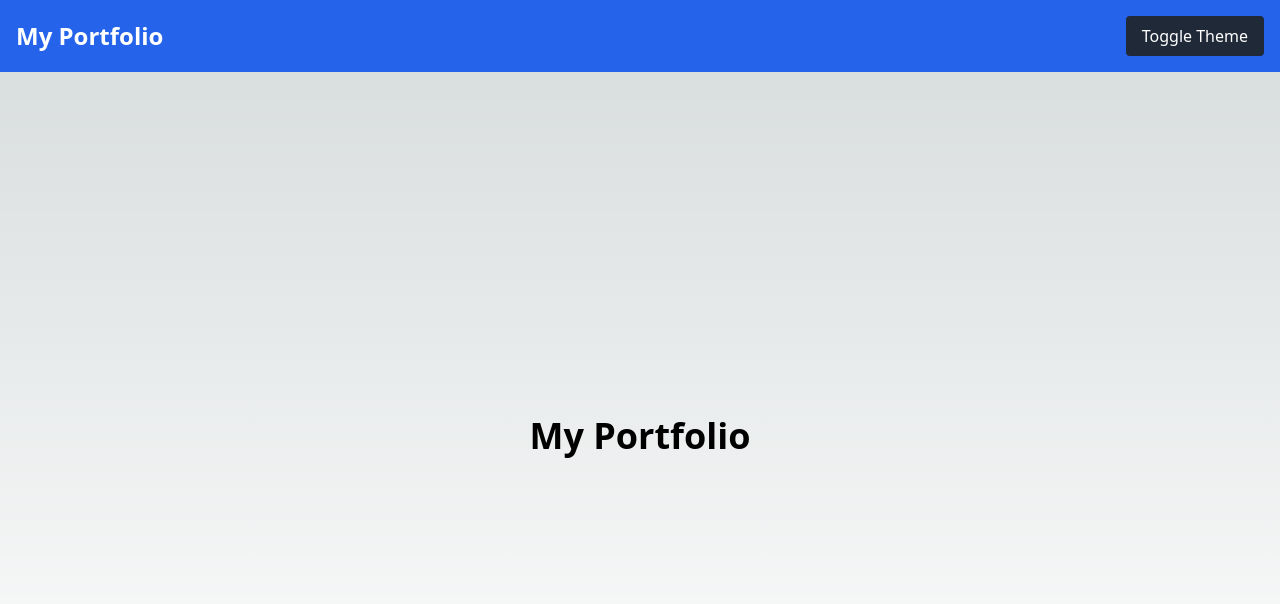
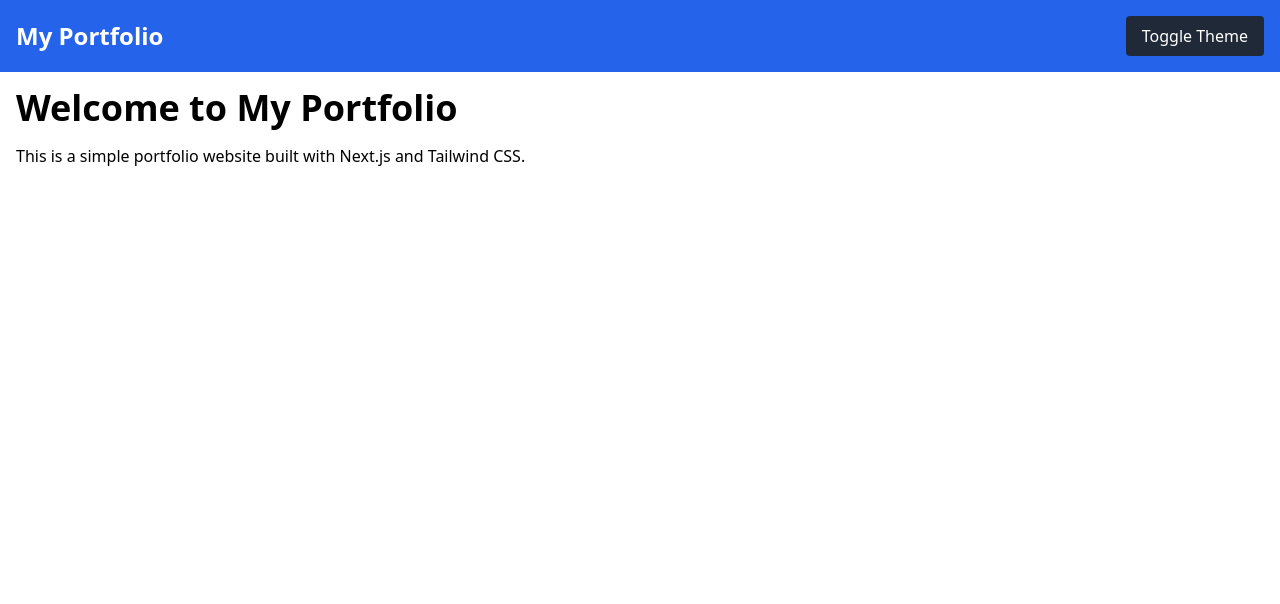
Before and after one commit to ggggggggithub/my-portfolio, a Next.js app: page / in a window 1280 px wide. Shown: the top 604 px of the page. Built offline with nearby package versions, Linux system fonts and the light colour scheme.

Commit message:
fix darkmode

```diff
--- a/src/app/Components/Header.tsx
+++ b/src/app/Components/Header.tsx
@@ -1,14 +1,28 @@
-import { useTheme } from "./ThemeProvider";
+"use client";
+
+import { useState, useEffect } from "react";
 
 const Header = () => {
-  const { toggleTheme } = useTheme();
+  const [isDarkMode, setIsDarkMode] = useState(false);
+
+  useEffect(() => {
+    if (isDarkMode) {
+      document.documentElement.classList.add("dark");
+    } else {
+      document.documentElement.classList.remove("dark");
+    }
+  }, [isDarkMode]);
+
+  const toggleTheme = () => {
+    setIsDarkMode(!isDarkMode);
+  };
 
   return (
-    <header className="bg-blue-600 text-white p-4 flex justify-between items-center">
+    <header className="bg-blue-600 dark:bg-gray-900 text-white dark:text-gray-300 p-4 flex justify-between items-center">
       <h1 className="text-2xl font-bold">My Portfolio</h1>
       <button
         onClick={toggleTheme}
-        className="bg-gray-800 text-white px-4 py-2 rounded"
+        className="bg-gray-800 dark:bg-gray-300 dark:text-black text-white px-4 py-2 rounded"
       >
         Toggle Theme
       </button>
--- a/src/app/Components/ThemeProvider.tsx
+++ /dev/null
@@ -1,48 +0,0 @@
-"use client";
-
-import {
-  createContext,
-  useContext,
-  useState,
-  ReactNode,
-  useEffect,
-} from "react";
-
-interface ThemeContextType {
-  toggleTheme: () => void;
-}
-
-const ThemeContext = createContext<ThemeContextType | undefined>(undefined);
-
-export const useTheme = (): ThemeContextType => {
-  const context = useContext(ThemeContext);
-  if (!context) {
-    throw new Error("useTheme must be used within a ThemeProvider");
-  }
-  return context;
-};
-
-export const ThemeProvider = ({ children }: { children: ReactNode }) => {
-  const [theme, setTheme] = useState("light");
-
-  useEffect(() => {
-    if (theme === "dark") {
-      document.documentElement.classList.add("dark");
-    } else {
-      document.documentElement.classList.remove("dark");
-    }
-  }, [theme]);
-
-  const toggleTheme = () => {
-    console.log("toggleTheme function called");
-    setTheme((prevTheme) => (prevTheme === "dark" ? "light" : "dark"));
-  };
-
-  console.log("ThemeProvider rendered with theme:", theme);
-
-  return (
-    <ThemeContext.Provider value={{ toggleTheme }}>
-      {children}
-    </ThemeContext.Provider>
-  );
-};
--- a/src/app/layout.tsx
+++ b/src/app/layout.tsx
@@ -1,5 +1,6 @@
+// src/app/layout.tsx
 import "./globals.css";
-import { ThemeProvider } from "../app/Components/ThemeProvider";
+import Header from "../app/Components/Header";
 
 export const metadata = {
   title: "My Portfolio",
@@ -13,8 +14,9 @@ export default function RootLayout({
 }) {
   return (
     <html lang="en">
-      <body>
-        <ThemeProvider>{children}</ThemeProvider>
+      <body className="bg-white dark:bg-gray-800 text-black dark:text-white">
+        <Header />
+        <main className="p-4">{children}</main>
       </body>
     </html>
   );
--- a/src/app/page.tsx
+++ b/src/app/page.tsx
@@ -2,11 +2,11 @@ import Header from "./Components/Header";
 
 export default function Home() {
   return (
-    <div className="flex flex-col min-h-screen">
-      <Header />
-      <main className="flex-grow flex items-center justify-center">
-        <h1 className="text-4xl font-bold">My Portfolio</h1>
-      </main>
+    <div className="container mx-auto">
+      <h1 className="text-4xl font-bold mb-4">Welcome to My Portfolio</h1>
+      <p className="mb-4">
+        This is a simple portfolio website built with Next.js and Tailwind CSS.
+      </p>
     </div>
   );
 }
```
